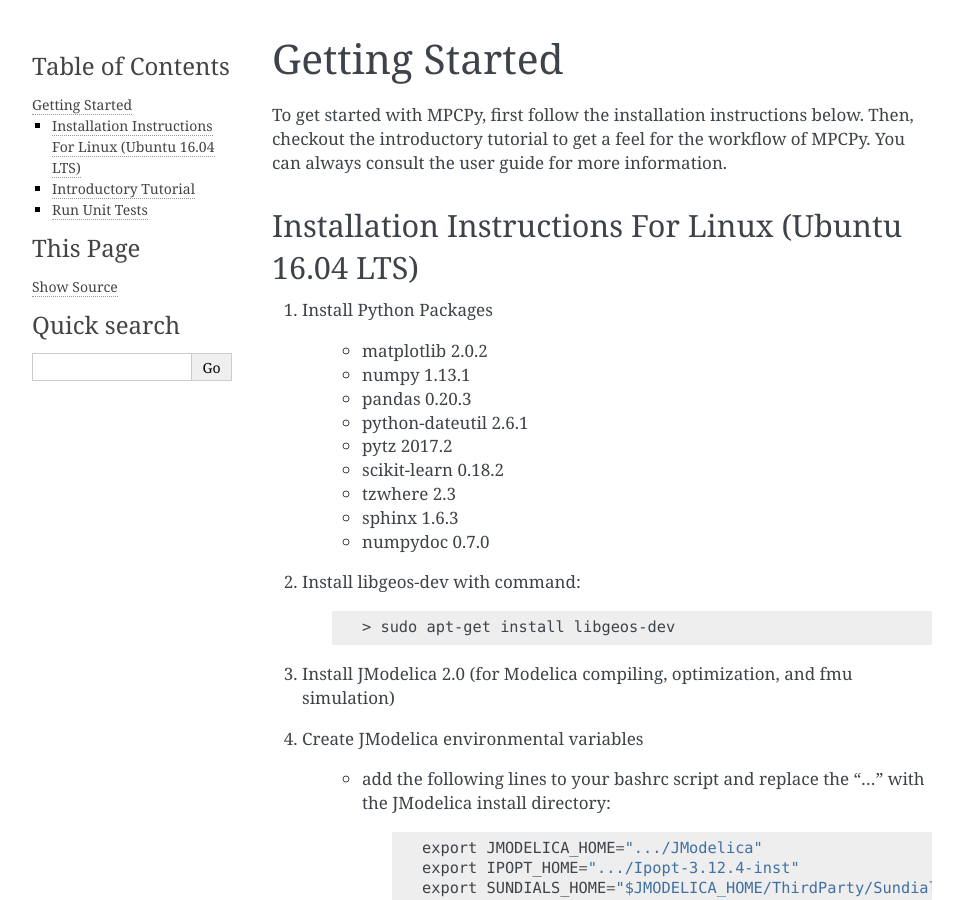
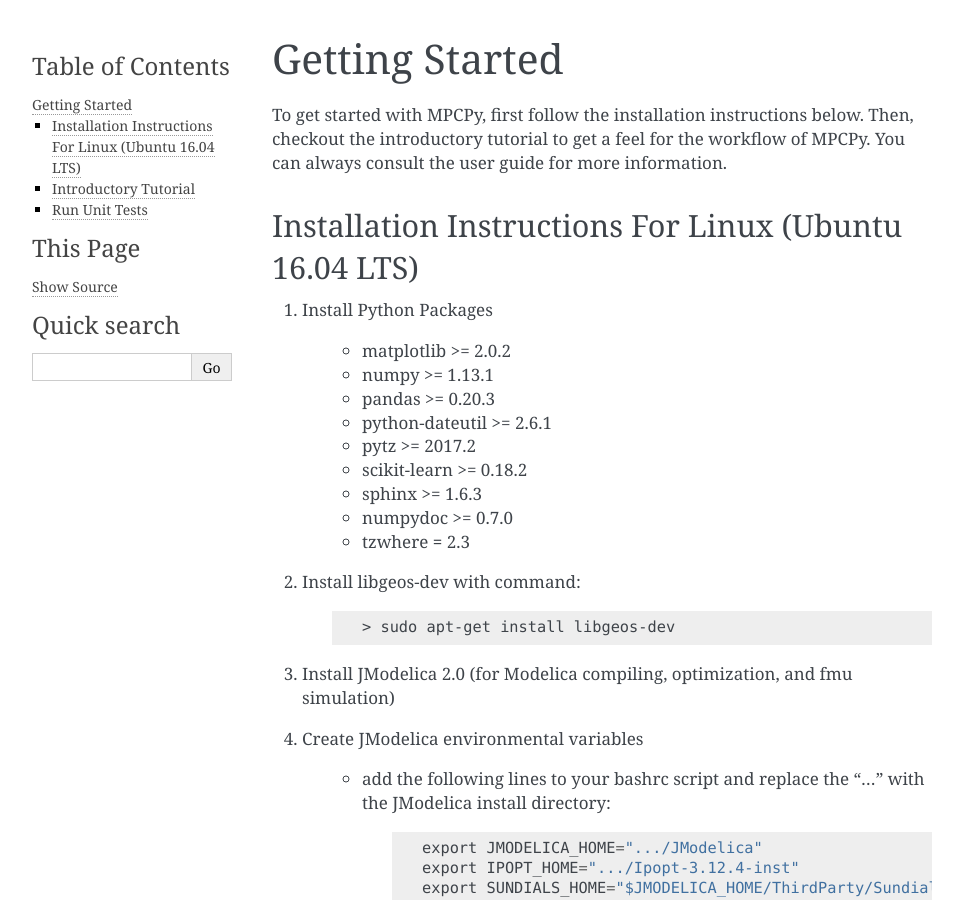
Before and after one commit to lbl-srg/MPCPy, a Sphinx documentation site: the page built from doc/userGuide/source/gettingStarted.rst, in a window 1280 px wide and 900 px high. Shown: the whole window, without its empty margins (148-1111 px from the left). Built offline with Sphinx 7.4.7, drawn with Linux system fonts in a browser that asks for light colours.

Commit message:
Edit docs.

```diff
--- a/doc/userGuide/source/conf.py
+++ b/doc/userGuide/source/conf.py
@@ -57,7 +57,7 @@
 # The short X.Y version.
 #version = u'0.1'
 # The full version, including alpha/beta/rc tags.
-release = u'0.1'
+release = u'0.1.0'
 
 # The language for content autogenerated by Sphinx. Refer to documentation
 # for a list of supported languages.
--- a/doc/userGuide/source/gettingStarted.rst
+++ b/doc/userGuide/source/gettingStarted.rst
@@ -8,15 +8,15 @@
 
 1. Install Python Packages
 
-    - matplotlib 2.0.2
-    - numpy 1.13.1
-    - pandas 0.20.3
-    - python-dateutil 2.6.1
-    - pytz 2017.2
-    - scikit-learn 0.18.2
-    - tzwhere 2.3
-    - sphinx 1.6.3
-    - numpydoc 0.7.0
+    - matplotlib >= 2.0.2
+    - numpy >= 1.13.1
+    - pandas >= 0.20.3
+    - python-dateutil >= 2.6.1
+    - pytz >= 2017.2
+    - scikit-learn >= 0.18.2
+    - sphinx >= 1.6.3
+    - numpydoc >= 0.7.0
+    - tzwhere **=** 2.3
 
 2. Install libgeos-dev with command:
 
--- a/doc/userGuide/source/introduction.rst
+++ b/doc/userGuide/source/introduction.rst
@@ -24,7 +24,7 @@
 
 Third-Party Software
 --------------------
-While MPCPy provides an integration platform, it relies on free, open-source, third-party software packages for model implementation, simulators, parameter estimation algorithms, and optimization solvers.  This includes python packages for scripting and data manipulation as well as other more comprehensive software packages for specific purposes.  In particular, modeling and optimization for physical systems rely heavily on the Modelica language specification (https://www.modelica.org/) and FMI standard (http://fmi-standard.org/) in order to leverage model library and tool development on these standards occurring elsewhere within the building and other industries.  Two examples of these third-party tools are:
+While MPCPy provides an integration platform, it relies on free, open-source, third-party software packages for model implementation, simulators, parameter estimation algorithms, and optimization solvers.  This includes python packages for scripting and data manipulation as well as other more comprehensive software packages for specific purposes.  In particular, modeling and optimization for physical systems rely on the Modelica language specification (https://www.modelica.org/) and FMI standard (http://fmi-standard.org/) in order to leverage model library and tool development on these standards occurring elsewhere within the building and other industries.  Two examples of these third-party tools are:
 
 - **JModelica.org** (http://jmodelica.org/) is used for simulation of FMUs, compiling FMUs from Modelica models, parameter estimation of Modelica models, and control optimization using Modelica models.
 - **EstimationPy** (http://lbl-srg.github.io/EstimationPy/) is used for implementing the Unscented Kalman Filter for parameter estimation of FMU models.
@@ -39,4 +39,4 @@
 ----
 To cite MPCPy, please use:
 
-Blum, D. H. and Wetter, M. “MPCPy: An Open-Source Software Platform for Model Predictive Control in Buildings.” Proceedings of the 15th Conference of International Building Performance Simulation, Aug 7 – 9, 2017. San Francisco, CA, Accepted.
+Blum, D. H. and Wetter, M. “MPCPy: An Open-Source Software Platform for Model Predictive Control in Buildings.” Proceedings of the 15th Conference of International Building Performance Simulation, Aug 7 – 9, 2017. San Francisco, CA.
--- a/doc/userGuide/tutorial/introductory.py
+++ b/doc/userGuide/tutorial/introductory.py
@@ -3,7 +3,8 @@
 
 This tutorial will introduce the basic concepts and workflow of mpcpy.
 By the end, we will train a simple model based on emulated data, and use
-the model to optimize the control signal of the system.
+the model to optimize the control signal of the system.  All required data
+files for this tutorial are located in doc/userGuide/tutorial.
 
 The model is a simple RC model of zone thermal response to ambient temperature
 and a singal heat input.  It is written in Modelica:
```
Also changed, not shown: 1 other file.
